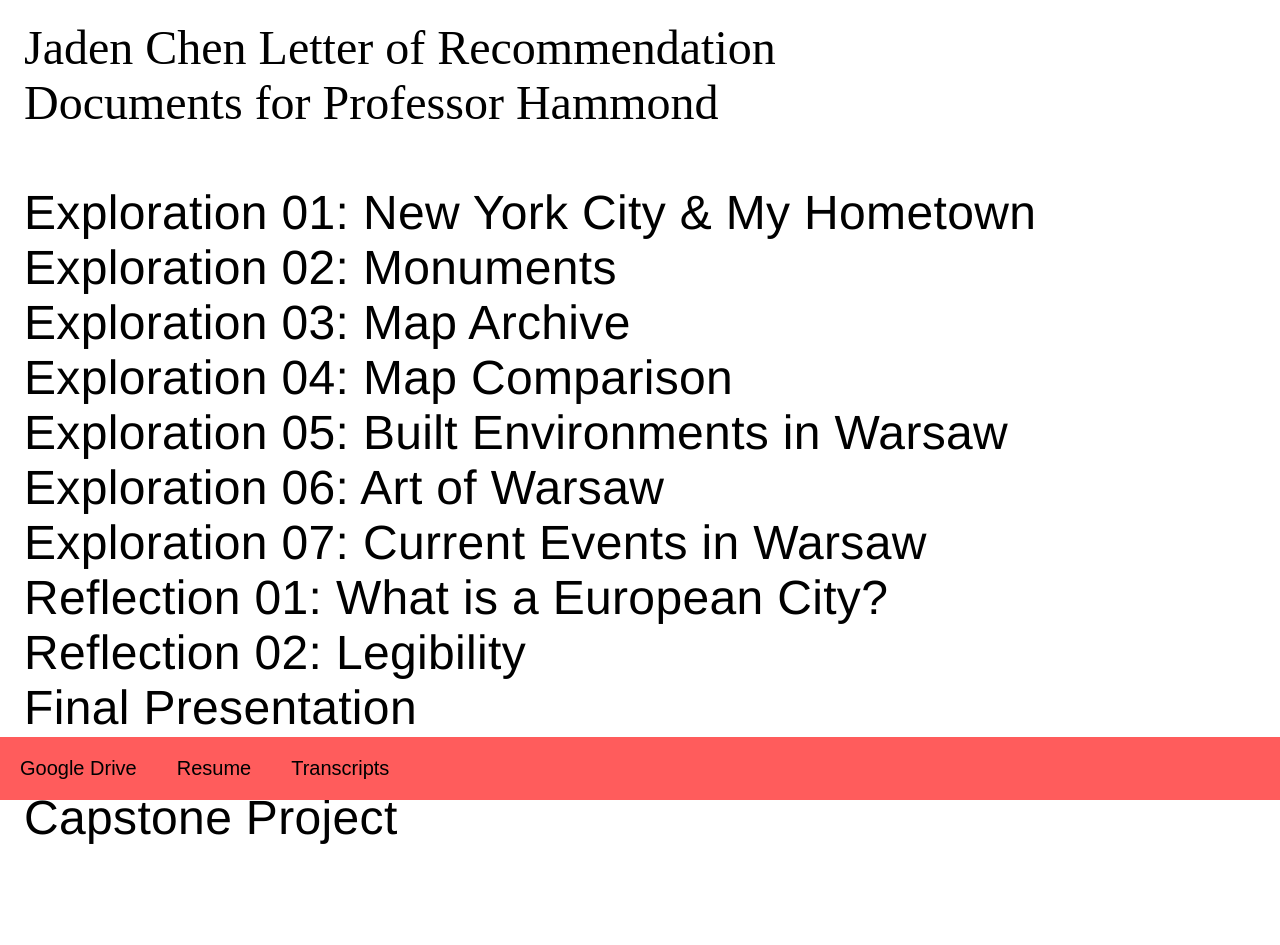
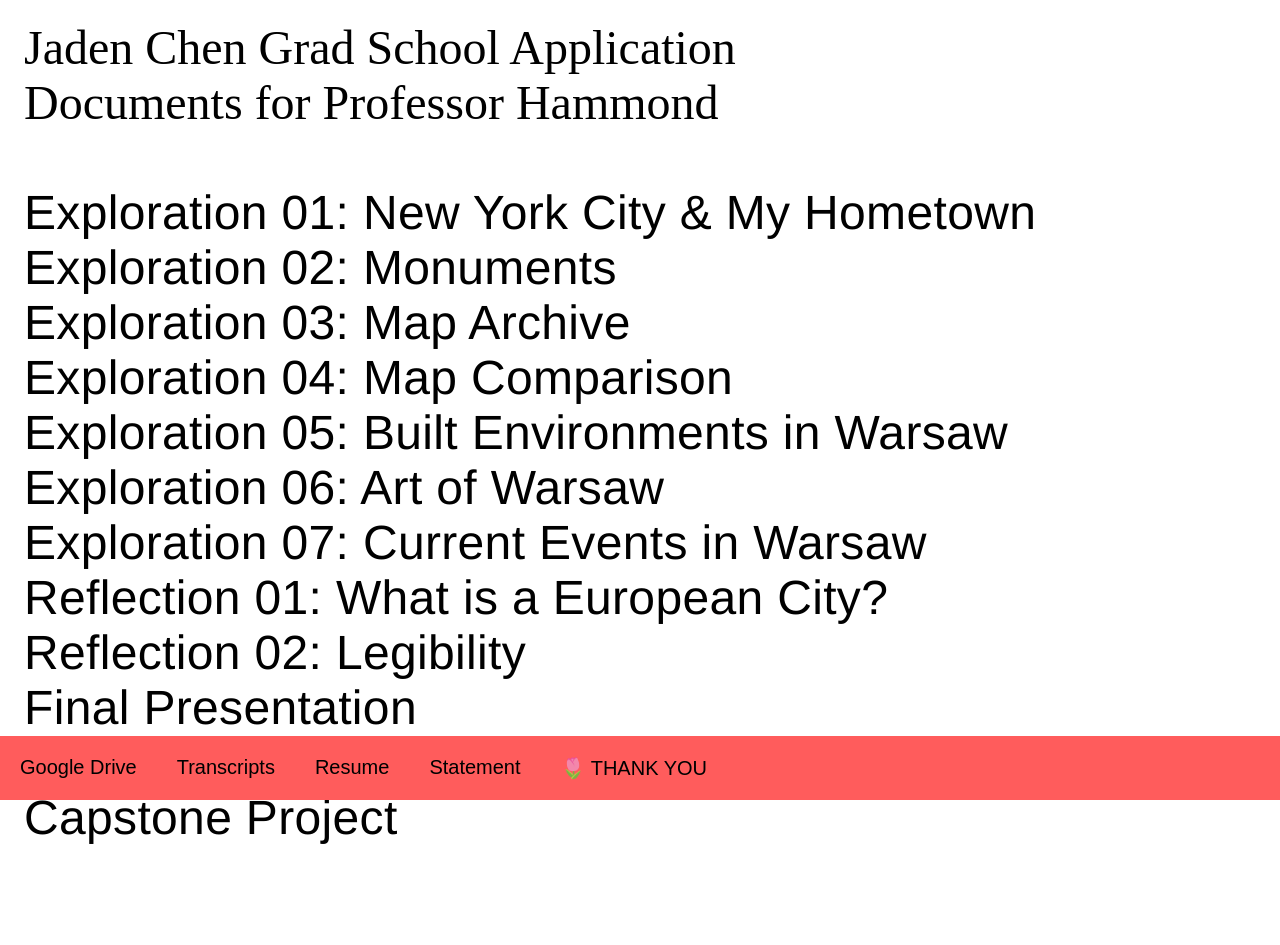
Before and after one commit to j8denc/Jaden-Chen-Docs, a plain HTML site: page index.html in a window 1280 px wide. Drawn offline with Linux system fonts and the light colour scheme; a web font is replaced by a local one.

Commit message:
Update index.html

```diff
--- a/index.html
+++ b/index.html
@@ -1,3 +1,13 @@
+<!DOCTYPE html>
+<html lang="en" >
+<head>
+  <meta charset="UTF-8">
+  <title>CodePen - A Pen by J8denchen</title>
+  <link rel="stylesheet" href="./style.css">
+
+</head>
+<body>
+<!-- partial:index.partial.html -->
 <html lang="en"><head>
     <meta charset="UTF-8">
     <meta name="viewport" content="width=device-width, initial-scale=1.0">
@@ -16,12 +26,14 @@
 
   </head>
   <body> <div class="page-container">
-   <h1><a>Jaden Chen Letter of Recommendation
+   <h1><a>Jaden Chen Grad School Application
      <br>Documents for Professor Hammond</a></h1>
     <nav>
       <a href="https://drive.google.com/drive/folders/1rtfQikm-jBoioujsKyAYFI0tY5KyJ9mi?usp=sharing" target="_blank" class="external">Google Drive</a>
-      <a href="https://drive.google.com/file/d/11JIXvJuwsTfew4K5M55Gu_TL-sCFUU9W/view?usp=share_link" target="_blank" class="external">Resume</a>
-      <a href="https://drive.google.com/file/d/12Su4uZnwEtXeQ1UZtHQ9LTEjz3qRM6nq/view?usp=share_link" target="_blank" class="external">Transcripts</a>
+      <a href="https://drive.google.com/file/d/12Su4uZnwEtXeQ1UZtHQ9LTEjz3qRM6nq/view?usp=drive_link" target="_blank" class="external">Transcripts</a>
+      <a href="https://drive.google.com/file/d/1EdOyqj6JdkDrMZPBnmK0-CTMnHGxks5l/view?usp=drive_link" target="_blank" class="external">Resume</a>
+    <a href="https://drive.google.com/file/d/1AYJCAzAIYvV0PWL6yqSa0H9tayzulv0i/view?usp=drive_link" target="_blank" class="external">Statement</a>
+           <a>🌷 THANK YOU</a>
     </nav>
 <h1>&nbsp;</h1>
 <!-- Exploration 01: New York City & My Hometown -->
@@ -154,3 +166,8 @@
   <script src="script.js"></script>
 
 </body></html>
+<!-- partial -->
+  <script  src="./script.js"></script>
+
+</body>
+</html>
```
